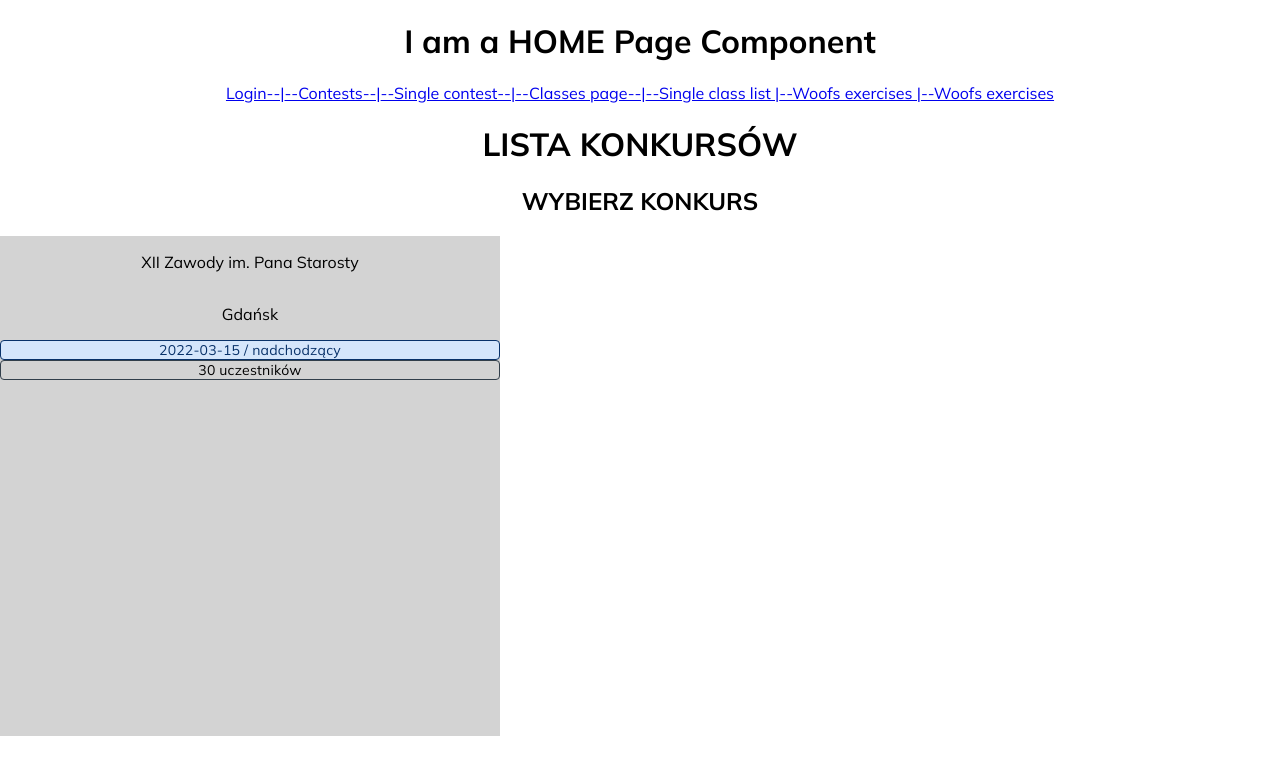
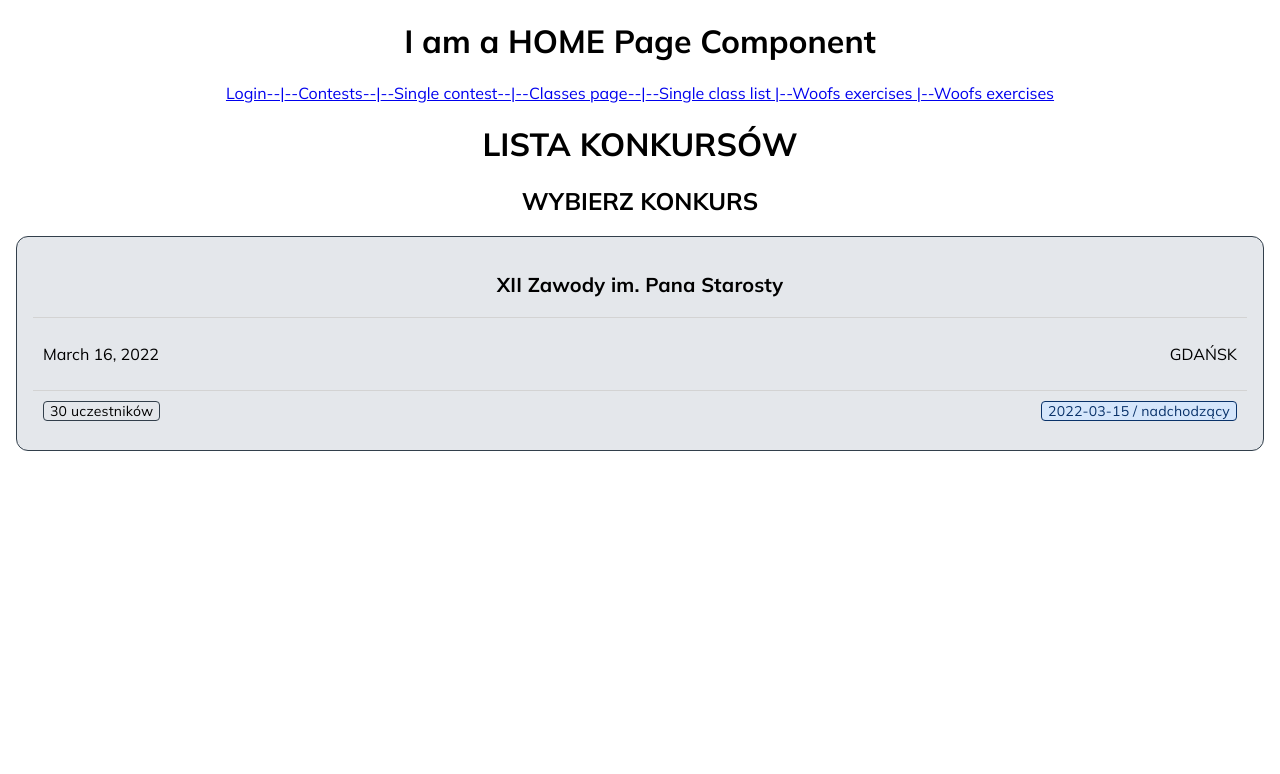
Before and after one commit to CC2021-WBL/GOOD-BOI-Application, a React (Create React App) app: page /contests in a window 1280 px wide. Shown: the top 774 px of the page. Built offline with nearby package versions, Linux system fonts and the light colour scheme.

Commit message:
-modified ContestComponent molecule -added some styles to ContestComponentStyled -removed comments from ContestsPage

```diff
--- a/src/Molecules/ContestComponent/ContestComponenyStyled.js
+++ b/src/Molecules/ContestComponent/ContestComponenyStyled.js
@@ -1,12 +1,37 @@
 import styled from 'styled-components';
+import FONTS from '../../Styles/fontsStyledComponents';
+import COLORS from '../../Styles/varsStyledComponents';
 
 const ContestComponentStyled = styled.div`
+  box-sizing: border-box;
+  padding: 1rem 1rem 1.2rem 1rem;
+  margin: auto;
+  width: calc(100% - 2rem);
+  height: auto;
+  background: ${COLORS.grey100};
   display: flex;
   flex-direction: column;
   flex-wrap: wrap;
-  width: 500px;
-  height: 500px;
-  background: lightgrey;
+  justify-content: space-around;
+  border: solid 1px ${COLORS.grey800};
+  border-radius: 0.75rem;
 `;
 
-export default ContestComponentStyled;
+const ContestInsideElementStyled = styled.div`
+  padding: 10px;
+  display: flex;
+  flex-direction: row;
+  justify-content: space-between;
+  align-items: center;
+  border-top: 1px solid lightgrey;
+`;
+
+const ContestNameStyled = styled.h3`
+  ${FONTS.h3};
+`;
+
+export {
+  ContestComponentStyled,
+  ContestInsideElementStyled,
+  ContestNameStyled,
+};
--- a/src/Molecules/ContestComponent/contestComponent.js
+++ b/src/Molecules/ContestComponent/contestComponent.js
@@ -1,23 +1,27 @@
 import propTypes from 'prop-types';
 import InfoLabel from '../../Atoms/InfoLabel/InfoLabel';
-import ContestComponentStyled from './ContestComponenyStyled';
+import {
+  ContestComponentStyled,
+  ContestNameStyled,
+  ContestInsideElementStyled,
+} from './ContestComponenyStyled';
 import { getDataFormatDdMonthYyy } from '../../Tools/TimeFunctions';
 
 const ContestComponent = ({ contestName, contestDate, contestCity }) => {
   const date = getDataFormatDdMonthYyy(contestDate);
-  console.log(date);
+  const city = contestCity.toUpperCase();
 
   return (
     <ContestComponentStyled>
-      <p>{contestName}</p>
-      <div className="double-elements">
-        <time dateTime={contestDate}></time>
-        <p>{contestCity}</p>
-      </div>
-      <div className="double-elements">
+      <ContestNameStyled>{contestName}</ContestNameStyled>
+      <ContestInsideElementStyled>
+        <time dateTime={date}>{date}</time>
+        <p>{city}</p>
+      </ContestInsideElementStyled>
+      <ContestInsideElementStyled>
+        <InfoLabel classInfo={{ dogsAmount: 30 }}></InfoLabel>
         <InfoLabel dateOfContest={contestDate}></InfoLabel>
-        <InfoLabel classInfo={{ dogsAmount: 30 }}></InfoLabel>
-      </div>
+      </ContestInsideElementStyled>
     </ContestComponentStyled>
   );
 };
--- a/src/Pages/ContestsPage/ContestsPage.js
+++ b/src/Pages/ContestsPage/ContestsPage.js
@@ -3,8 +3,6 @@ import ContestComponent from '../../Molecules/ContestComponent/ContestComponent'
 import RANDOM_CONTESTS from '../../Data/Dummy-data/test-data-random-contests';
 
 const ContestsPage = () => {
-  //RANDOM DATY
-  //const pastDate = new Date(1972, 5, 16, 10, 0);
   const todayDate = new Date(2022, 2, 16);
   console.log('today date:');
   console.log(todayDate);
```
